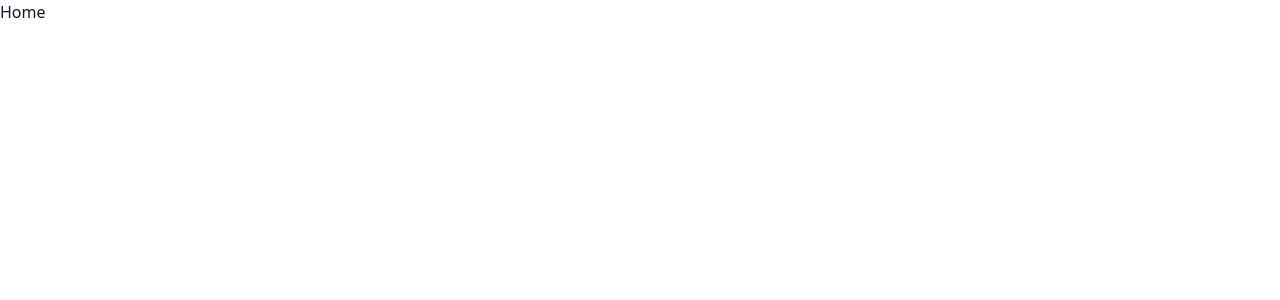
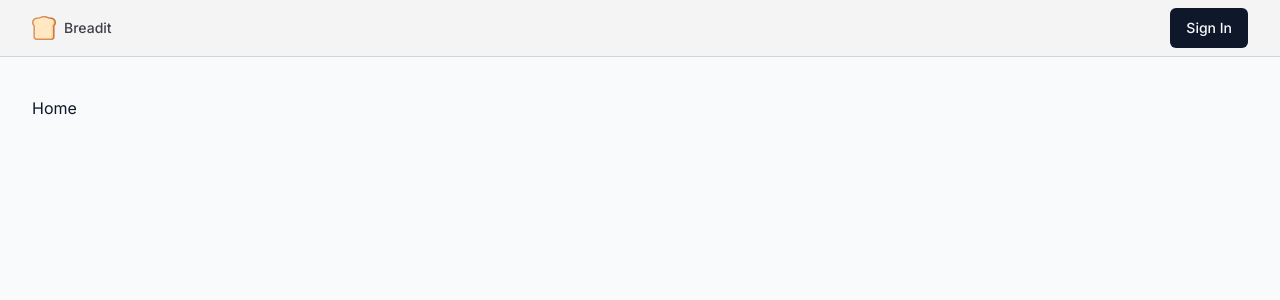
Before and after one commit to Vibeesarma/Breadit-Clone-Next-JS-13.4, a Next.js app: page / in a window 1280 px wide. Shown: the top 300 px of the page. Built offline with nearby package versions, Linux system fonts and the light colour scheme.

Commit message:
nav bar shadcn added

```diff
--- a/app/layout.tsx
+++ b/app/layout.tsx
@@ -1,5 +1,7 @@
+import { cn } from "@/lib/utils";
 import "./globals.css";
 import { Inter } from "next/font/google";
+import Navbar from "@/components/Navbar";
 
 export const metadata = {
   title: "Breadit",
@@ -16,8 +18,20 @@ export default function RootLayout({
   children: React.ReactNode;
 }) {
   return (
-    <html lang="en">
-      <body>{children}</body>
+    <html
+      lang="en"
+      className={cn(
+        "bg-white text-slate-900 antialiased light",
+        inter.className
+      )}
+    >
+      <body className="min-h-screen pt-12 bg-slate-50 antialiased">
+        <Navbar />
+
+        <div className="container max-w-7xl mx-auto h-full pt-12">
+          {children}
+        </div>
+      </body>
     </html>
   );
 }
--- /dev/null
+++ b/components/Icons.tsx
@@ -0,0 +1,33 @@
+import { LucideProps } from "lucide-react";
+
+export const Icons = {
+  logo: (props: LucideProps) => (
+    <svg {...props} viewBox="0 0 497 497">
+      <g>
+        <path
+          d="m392 30c-71.75 0-71.75-30-143.5-30l128.5 497h30c33.137 0 60-26.863 60-60v-228.526c18.555-18.938 30-44.867 30-73.474 0-57.99-47.01-105-105-105z"
+          fill="#c87044"
+        />
+        <path
+          d="m437 437-45-377c-41.895 0-63.904-18.405-83.322-34.644-16.942-14.167-30.323-25.356-60.178-25.356-71.75 0-71.75 30-143.5 30-57.99 0-105 47.01-105 105 0 28.607 11.445 54.537 30 73.474v228.526c0 33.137 26.863 60 60 60h287c33.137 0 60-26.863 60-60z"
+          fill="#db905a"
+        />
+        <path
+          d="m392 60-15 407h30c16.542 0 30-13.458 30-30v-228.526c0-7.851 3.077-15.388 8.571-20.996 13.819-14.103 21.429-32.74 21.429-52.478 0-41.355-33.645-75-75-75z"
+          fill="#ffd185"
+        />
+        <path
+          d="m407 437v-228.526c0-15.796 6.088-30.708 17.143-41.991 8.291-8.462 12.857-19.643 12.857-31.483 0-41.355-20.187-75-45-75-41.895 0-63.904-9.203-83.322-17.322-16.942-7.083-30.323-12.678-60.178-12.678-29.856 0-43.236 5.595-60.177 12.678-19.419 8.119-41.429 17.322-83.323 17.322-41.355 0-75 33.645-75 75 0 19.738 7.61 38.375 21.429 52.479 5.494 5.607 8.571 13.145 8.571 20.995v228.526c0 16.542 13.458 30 30 30h287c16.542 0 30-13.458 30-30z"
+          fill="#ffe8c2"
+        />
+        <g fill="#ffd185">
+          <circle cx="392" cy="135" r="7.5" />
+          <circle cx="362" cy="165" r="7.5" />
+          <circle cx="105" cy="377" r="7.5" />
+          <circle cx="135" cy="407" r="7.5" />
+          <circle cx="105" cy="135" r="7.5" />
+        </g>
+      </g>
+    </svg>
+  ),
+};
--- /dev/null
+++ b/components/Navbar.tsx
@@ -0,0 +1,27 @@
+import Link from "next/link";
+import React from "react";
+import { Icons } from "./Icons";
+import { buttonVariants } from "./ui/button";
+
+const Navbar = () => {
+  return (
+    <div className="fixed top-0 inset-x-0 h-fit bg-zinc-100 border-b border-zinc-300 z-10 py-2">
+      <div className="container max-w-7xl h-full mx-auto flex items-center justify-between gap-2 ">
+        {/* logo */}
+        <Link href="/" className="flex gap-2 items-center">
+          <Icons.logo className="h-8 w-8 sm:h-6 sm:w-6" />
+          <p className="hidden text-zinc-700 text-sm font-medium md:block">
+            Breadit
+          </p>
+        </Link>
+
+        {/* search bar */}
+        <Link href="/sign-in" className={buttonVariants()}>
+          Sign In
+        </Link>
+      </div>
+    </div>
+  );
+};
+
+export default Navbar;
--- /dev/null
+++ b/components/ui/button.tsx
@@ -0,0 +1,55 @@
+import * as React from "react"
+import { Slot } from "@radix-ui/react-slot"
+import { cva, type VariantProps } from "class-variance-authority"
+
+import { cn } from "@/lib/utils"
+
+const buttonVariants = cva(
+  "inline-flex items-center justify-center rounded-md text-sm font-medium transition-colors focus-visible:outline-none focus-visible:ring-2 focus-visible:ring-ring focus-visible:ring-offset-2 disabled:opacity-50 disabled:pointer-events-none ring-offset-background",
+  {
+    variants: {
+      variant: {
+        default: "bg-primary text-primary-foreground hover:bg-primary/90",
+        destructive:
+          "bg-destructive text-destructive-foreground hover:bg-destructive/90",
+        outline:
+          "border border-input hover:bg-accent hover:text-accent-foreground",
+        secondary:
+          "bg-secondary text-secondary-foreground hover:bg-secondary/80",
+        ghost: "hover:bg-accent hover:text-accent-foreground",
+        link: "underline-offset-4 hover:underline text-primary",
+      },
+      size: {
+        default: "h-10 py-2 px-4",
+        sm: "h-9 px-3 rounded-md",
+        lg: "h-11 px-8 rounded-md",
+      },
+    },
+    defaultVariants: {
+      variant: "default",
+      size: "default",
+    },
+  }
+)
+
+export interface ButtonProps
+  extends React.ButtonHTMLAttributes<HTMLButtonElement>,
+    VariantProps<typeof buttonVariants> {
+  asChild?: boolean
+}
+
+const Button = React.forwardRef<HTMLButtonElement, ButtonProps>(
+  ({ className, variant, size, asChild = false, ...props }, ref) => {
+    const Comp = asChild ? Slot : "button"
+    return (
+      <Comp
+        className={cn(buttonVariants({ variant, size, className }))}
+        ref={ref}
+        {...props}
+      />
+    )
+  }
+)
+Button.displayName = "Button"
+
+export { Button, buttonVariants }
--- a/package.json
+++ b/package.json
@@ -9,6 +9,7 @@
     "lint": "next lint"
   },
   "dependencies": {
+    "@radix-ui/react-slot": "^1.0.2",
     "@types/node": "20.3.1",
     "@types/react": "18.2.13",
     "@types/react-dom": "18.2.6",
--- a/tailwind.config.js
+++ b/tailwind.config.js
@@ -2,10 +2,10 @@
 module.exports = {
   darkMode: ["class"],
   content: [
-    './pages/**/*.{ts,tsx}',
-    './components/**/*.{ts,tsx}',
-    './app/**/*.{ts,tsx}',
-	],
+    "./pages/**/*.{ts,tsx}",
+    "./components/**/*.{ts,tsx}",
+    "./app/**/*.{ts,tsx}",
+  ],
   theme: {
     container: {
       center: true,
@@ -71,5 +71,5 @@ module.exports = {
       },
     },
   },
-  plugins: [require("tailwindcss-animate")],
-}
+  plugins: [require("tailwindcss-animate"), require("@tailwindcss/typography")],
+};
```
Also changed, not shown: 2 other files (tests, documents, lock files or other folders).
